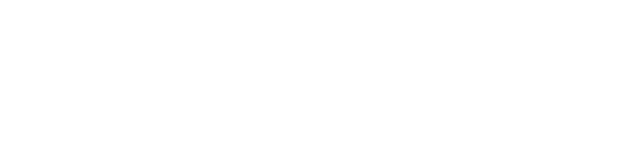
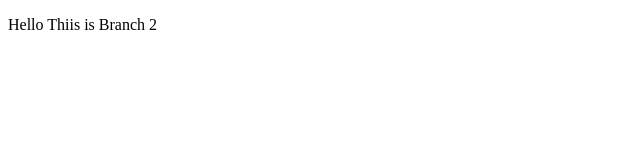
Before and after one commit to Karan1674/git-learning, a plain HTML site: page index.html in a window 1280 px wide. Shown: the whole page, without its empty margins (0-640 px from the left). Drawn offline with Linux system fonts and the light colour scheme.

Commit message:
understanding the braching

```diff
--- a/index.html
+++ b/index.html
@@ -8,7 +8,7 @@
 </head>
 <body>
     <div>
-
+        <p>Hello Thiis is Branch 2</p>
     </div>
 </body>
 </html>
```
